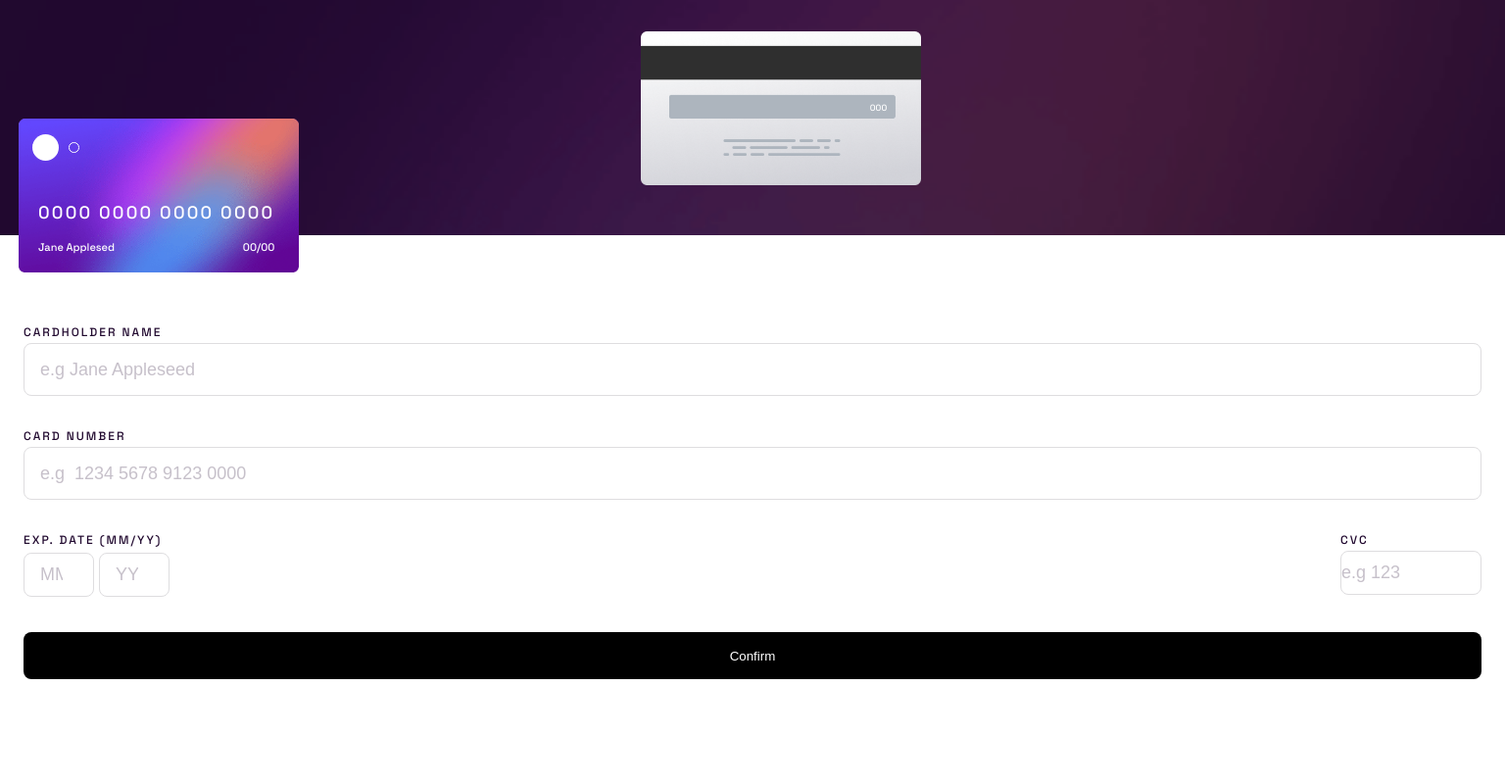
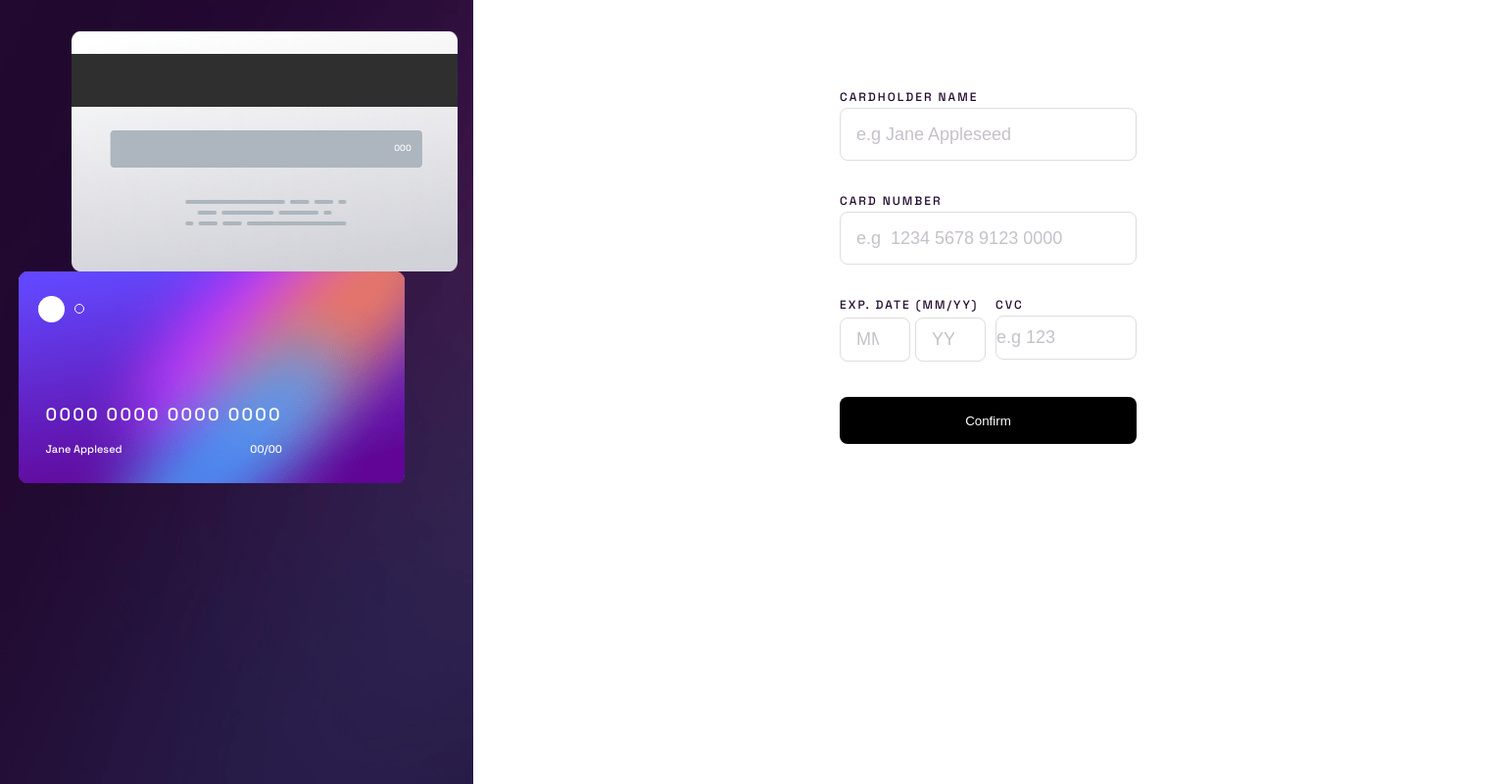
Before and after one commit to SabaMarghania1/interactive-card-details, a plain HTML site: page index.html in a window 1536 px wide. Shown: the whole page at 98% size. Drawn offline with Linux system fonts and the light colour scheme.

Commit message:
start:1440px media

```diff
--- a/style.css
+++ b/style.css
@@ -261,3 +261,23 @@ input::placeholder {
   font-size: 18px;
   margin-bottom: 48px;
 }
+
+@media screen and (min-width: 1440px) {
+  .content {
+    display: flex;
+    gap: 350px;
+    height: 100vh;
+  }
+
+  .content__left {
+    height: 100%;
+    width: 483px;
+  }
+
+  .card__back,
+  .card__front {
+    max-width: 483px;
+    height: 245px;
+    position: relative;
+  }
+}
```
